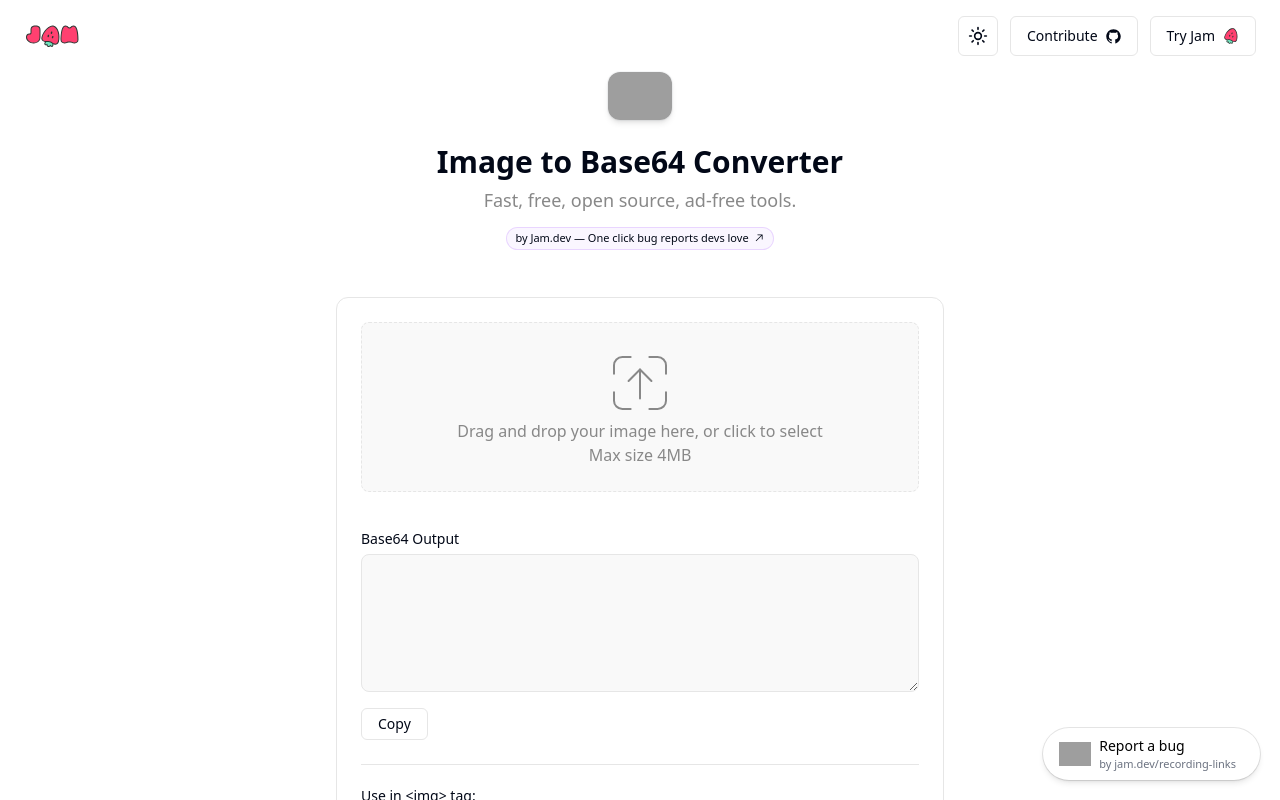
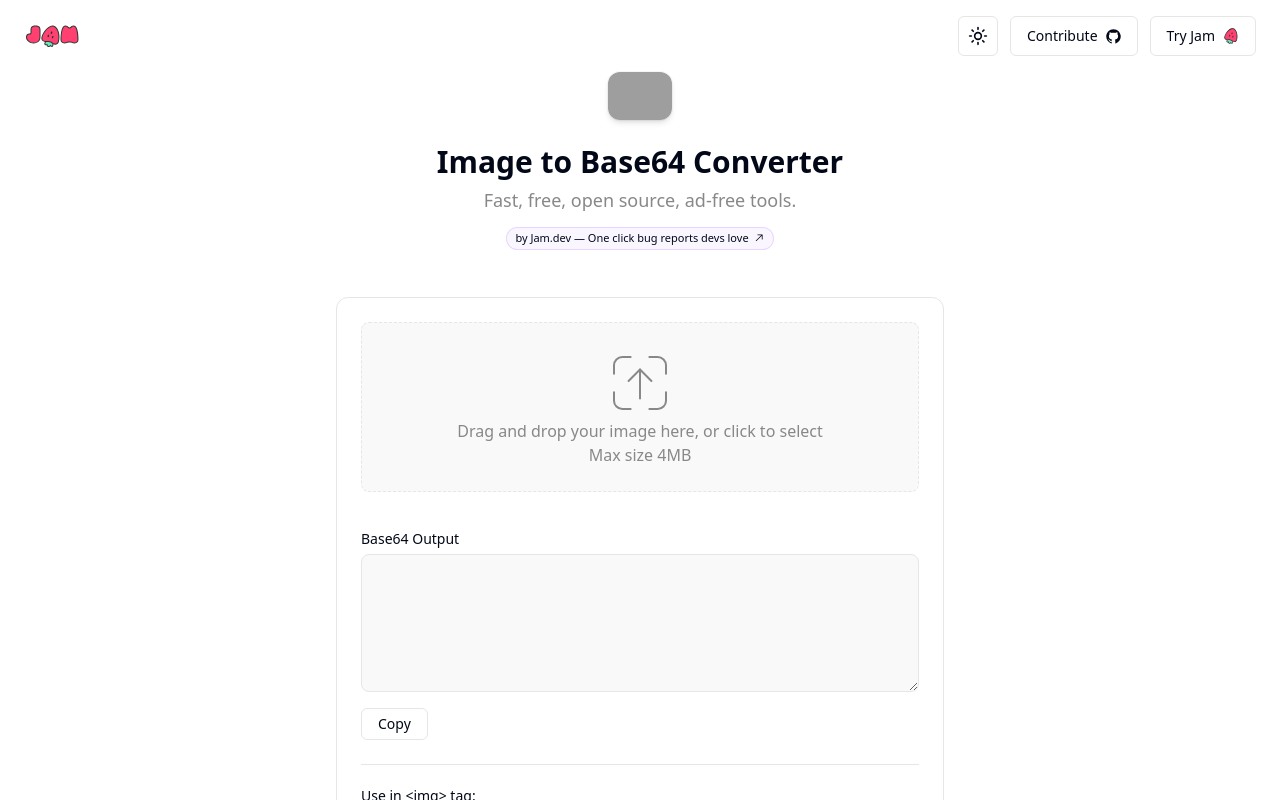
Before and after one commit to jamdotdev/jam-dev-utilities, a Next.js app: page /utilities/image-to-base64 in a window 1280 px wide. Shown: the top 800 px of the page. Built offline with nearby package versions, Linux system fonts and the light colour scheme; grey boxes are pictures that could not be loaded.

Commit message:
chore: hide "report a bug" button behind query param

```diff
--- a/pages/_app.tsx
+++ b/pages/_app.tsx
@@ -2,8 +2,12 @@
 import { ThemeProvider } from "@/components/theme-provider";
 import type { AppProps } from "next/app";
 import { RecordVideoFeedback } from "@/components/RecordVideoFeedback";
+import { useSearchParams } from "next/navigation";
 
 export default function App({ Component, pageProps }: AppProps) {
+  const params = useSearchParams();
+  const showButton = Boolean(params?.get("report-a-bug"));
+
   return (
     <ThemeProvider
       attribute="class"
@@ -12,7 +16,7 @@
       disableTransitionOnChange
     >
       <Component {...pageProps} />
-      <RecordVideoFeedback />
+      {showButton && <RecordVideoFeedback />}
     </ThemeProvider>
   );
 }
```
